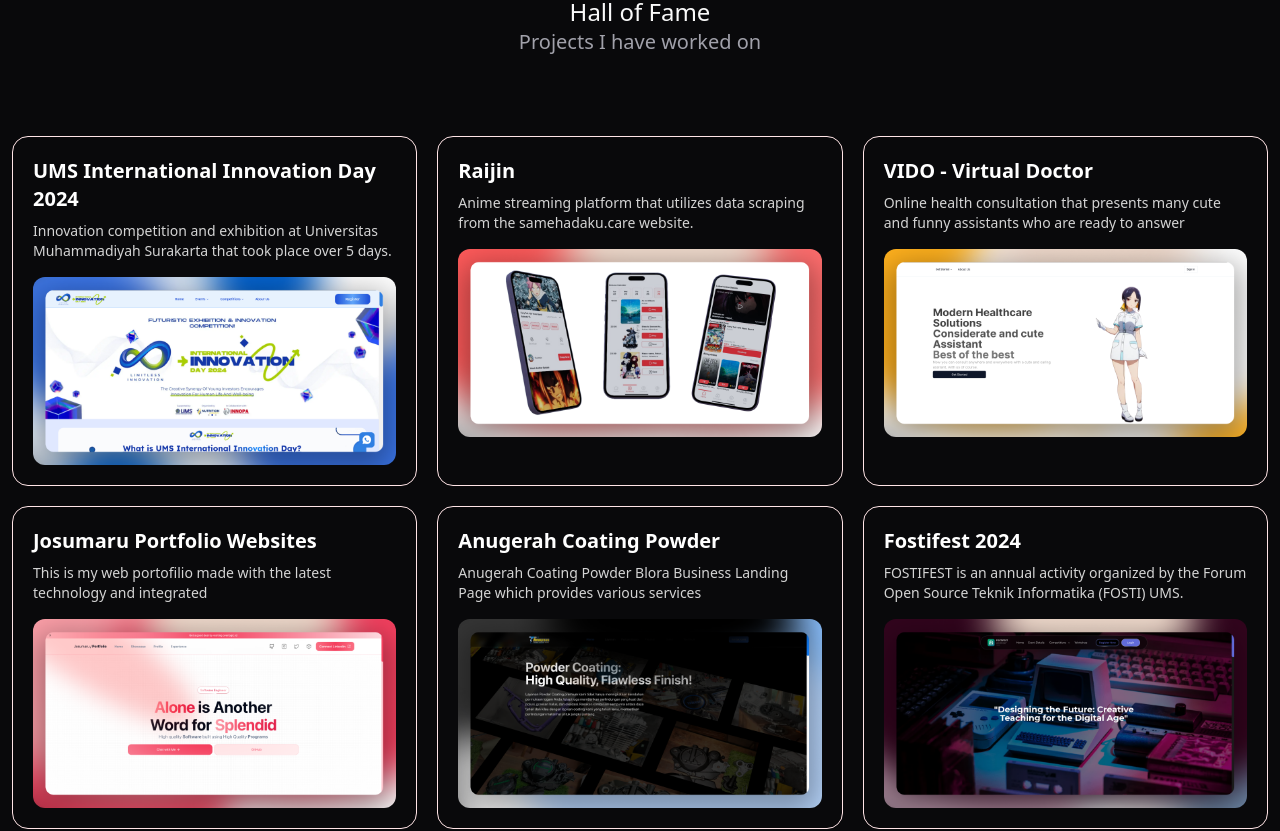
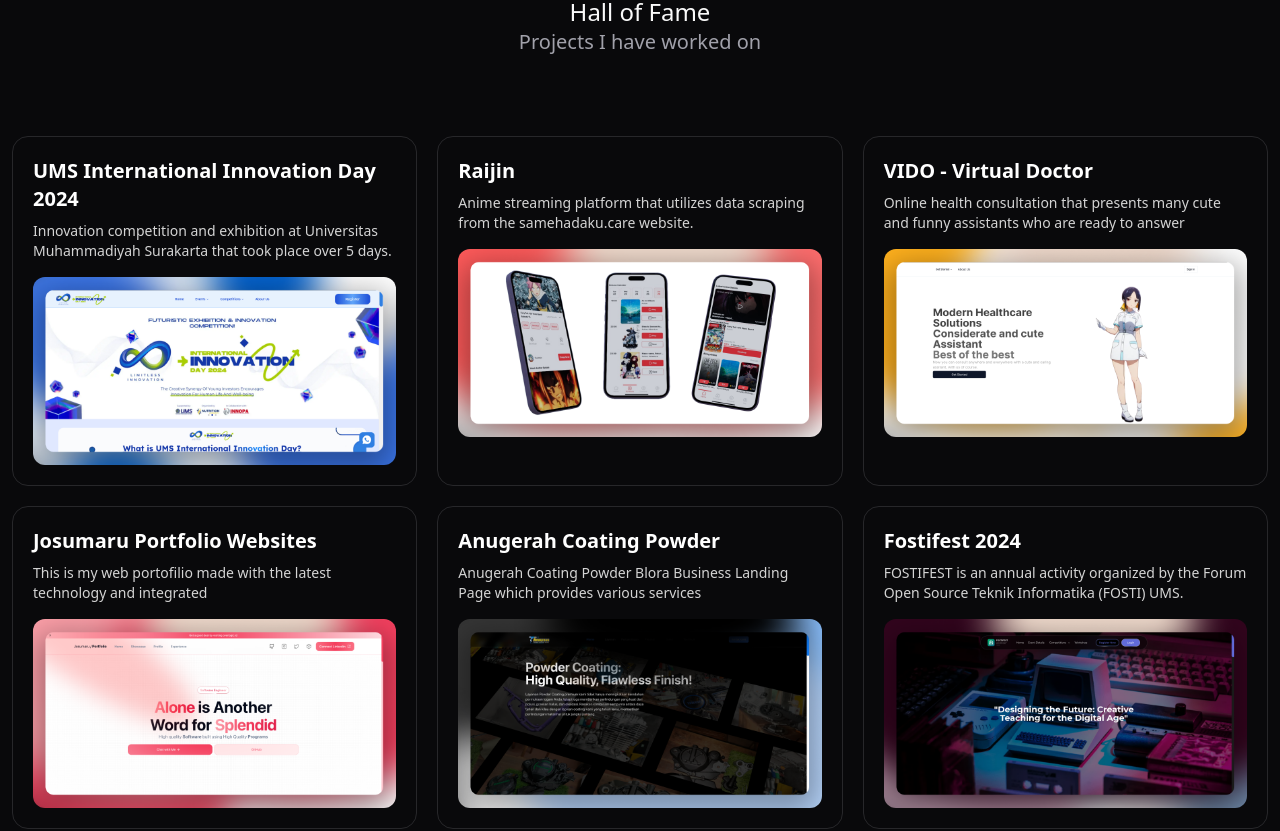
Before and after one commit to Josumaru/josumaru.github.io, a Next.js app: page / in a window 1280 px wide. Shown: the part 880-1711 px from the top of the page. Built offline with nearby package versions, Linux system fonts and the light colour scheme; what tailwind-highlightjs would draw is missing.

Commit message:
chore: changed dark border color

```diff
--- a/src/components/showcase/showcase-card.tsx
+++ b/src/components/showcase/showcase-card.tsx
@@ -11,7 +11,7 @@
 
 const ShowcaseCard: NextPage<Props> = ({ data }) => {
   return (
-    <Link href={data.url} target="_blank" className="col-span-1 border border-primary-100 p-5 rounded-2xl hover:bg-primary-50 transition-colors">
+    <Link href={data.url} target="_blank" className="col-span-1 border border-primary-100 dark:border-zinc-800 p-5 rounded-2xl hover:bg-primary-50 dark:hover:bg-zinc-800 transition-colors">
       <div>
         <div className="text-xl font-bold text-neutral-600 dark:text-white">
           {data.title}
```
